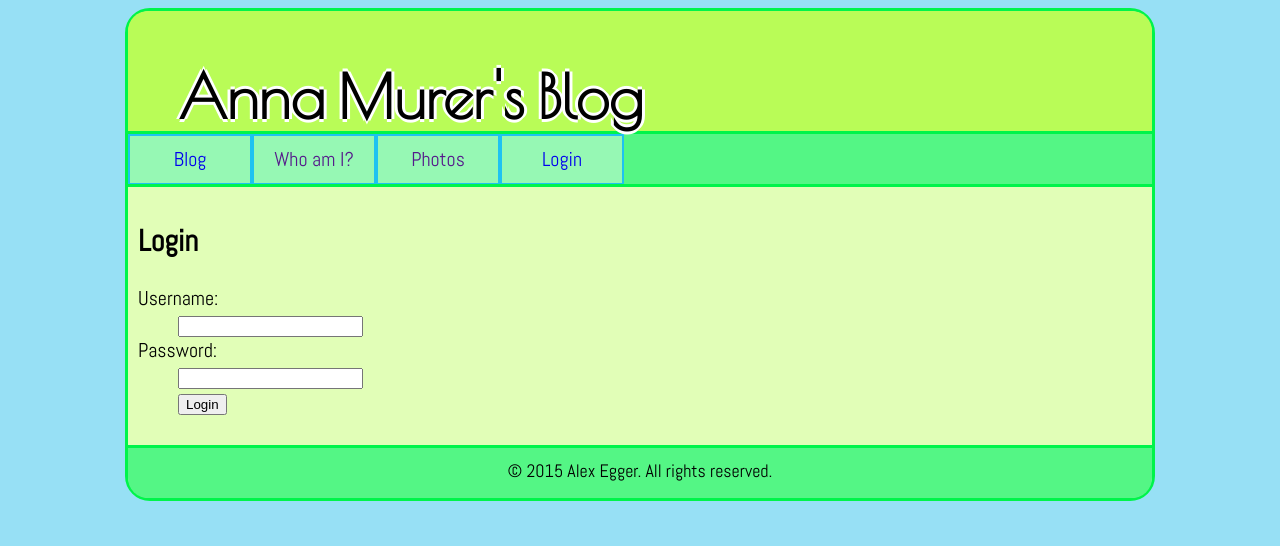
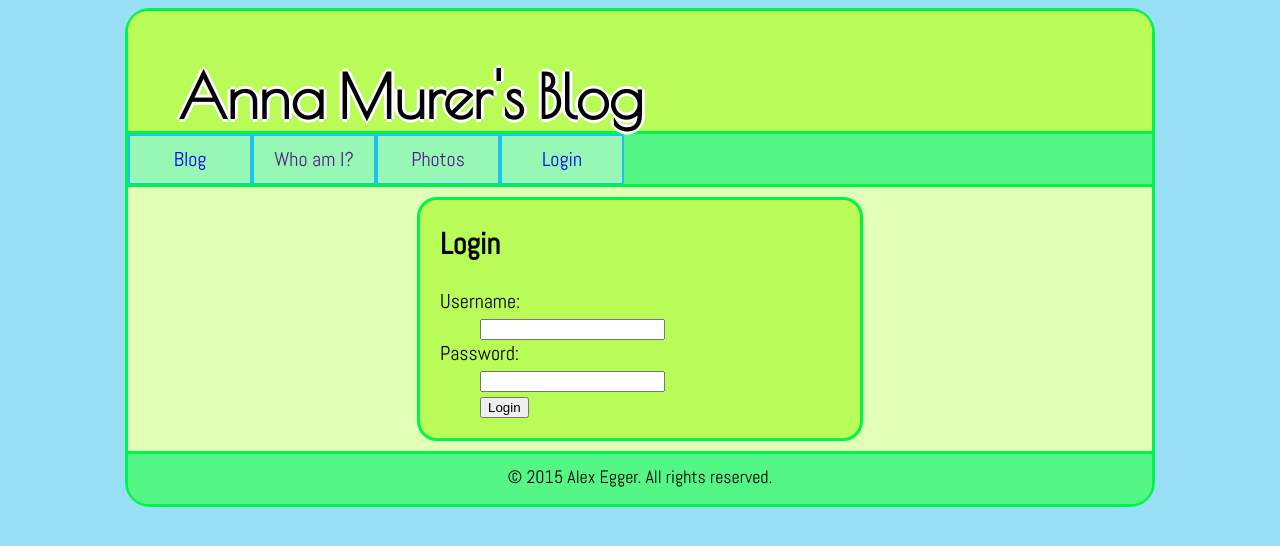
Before and after one commit to Zillolo/blog-python, a Flask app: page /login in a window 1280 px wide. Shown: the top 546 px of the page. Run offline with Flask 2, Linux system fonts and the light colour scheme.

Commit message:
Restyled login page.

```diff
--- a/static/css/stylesheet.css
+++ b/static/css/stylesheet.css
@@ -129,7 +129,17 @@ section .post-content {
     margin-left: 20px;
 }
 
-section .separator {
+section #login {
+    background-color: #B9FC57;
+
+    border: 3px solid #00F44A;
+    border-radius: 20px;
+
+    width: 400px;
+
+    margin: auto;
+    padding-left: 20px;
+    padding-right: 20px;
 }
 
 footer {
--- a/templates/login.html
+++ b/templates/login.html
@@ -1,9 +1,10 @@
 {% extends "layout.html" %}
 {% block content %}
-    <h2>Login</h2>
     {% if error %}
         <p class="error"><strong>Error:</strong> {{ error }}
     {% endif %}
+    <div id="login">
+        <h2>Login</h2>
         <form action="{{ url_for('login') }}" method="post">
             <dl>
                 <dt>Username:
@@ -13,4 +14,5 @@
                 <dd><input type="submit" value="Login">
             </dl>
         </form>
+    </div>
 {% endblock %}
```
Lines whose indentation alone changed are shown as unchanged.
